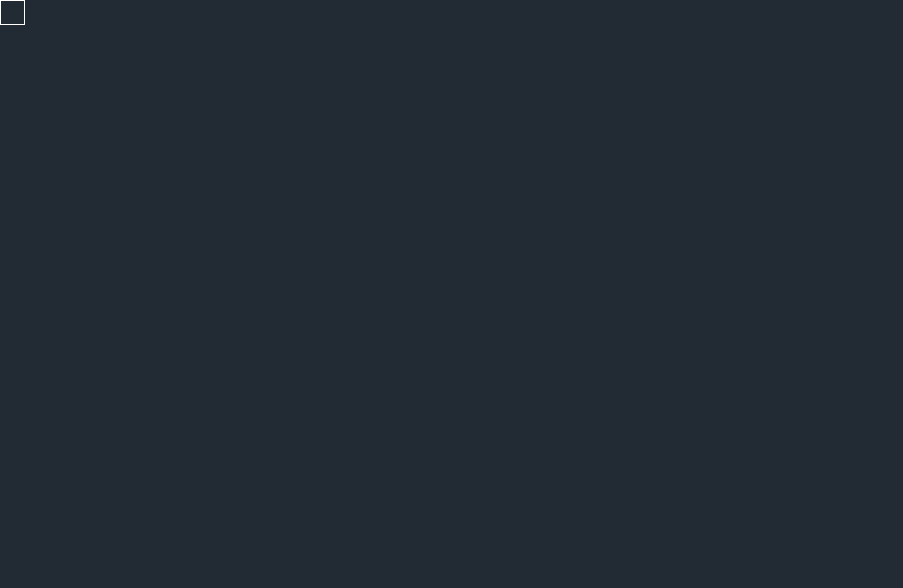
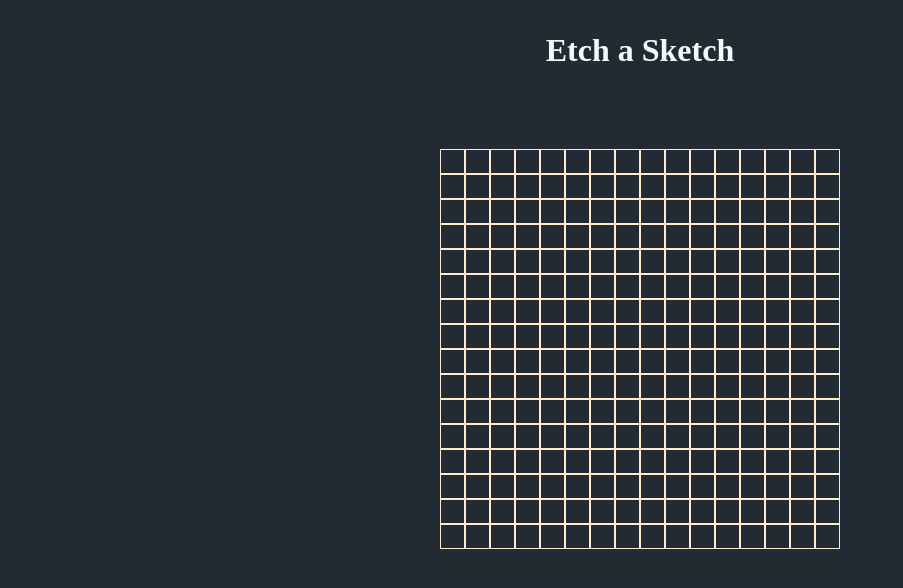
Before and after one commit to mjelloDev/Etch-a-Sketch, a plain HTML site: page index.html in a window 1280 px wide. Shown: the whole page, without its empty margins (0-903 px from the left). Drawn offline with Linux system fonts and the light colour scheme.

Commit message:
Create 16x16 grid with JS

```diff
--- a/index.html
+++ b/index.html
@@ -10,6 +10,6 @@
   <body>
     <header class="header"></header>
     <div class="container"></div>
+    <script src="script.js"></script>
   </body>
-  <script src="script.js"></script>
 </html>
--- a/script.js
+++ b/script.js
@@ -1,7 +1,16 @@
 const container = document.querySelector(".container");
 const header = document.querySelector("header");
 
-//Create div element with grid class
-const grid = document.createElement("div");
-grid.classList.add("grid");
-container.appendChild(grid);
+//Create h1 element inside header
+const h1 = document.createElement("h1");
+h1.textContent = "Etch a Sketch";
+header.appendChild(h1);
+
+//Create 16x16 div element with grid class
+const gridCanvas = 16 * 16;
+
+for (let i = 0; i < gridCanvas; i++) {
+  const grid = document.createElement("div");
+  grid.classList.add("grid");
+  container.appendChild(grid);
+}
--- a/styles.css
+++ b/styles.css
@@ -2,6 +2,7 @@
 * {
   margin: 0;
   padding: 0;
+  color: #f1fbff;
 }
 
 *,
@@ -16,8 +17,28 @@ body {
   background-color: #222b33;
 }
 
+.container {
+  margin: 5em auto;
+  display: flex;
+  flex-wrap: wrap;
+  /* max-height: 500px; */
+  /* max-width: 400px; */
+  justify-content: center;
+  align-items: center;
+  color: #254358;
+  width: 400px;
+  height: auto;
+}
+
 .grid {
   width: 25px;
   height: 25px;
-  border: 1px solid white;
+  border: 1px solid #ffeccc;
 }
+
+.header {
+  display: flex;
+  justify-content: center;
+  align-items: center;
+  margin: 2em auto;
+}
```
